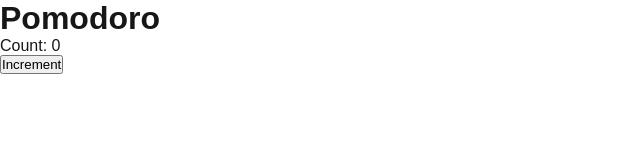
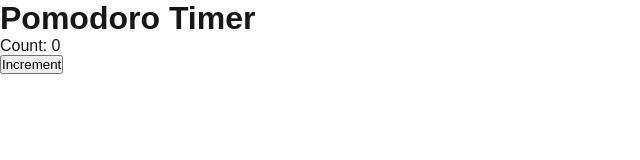
Before and after one commit to Sparklingstadt/pomo-stamp, a Next.js app: page /lab/pomodoro/redux-toolkit in a window 1280 px wide. Shown: the top 160 px of the page, without its empty margins (0-640 px from the left). Built offline with nearby package versions, Linux system fonts and the light colour scheme.

Commit message:
refactor: simplify component tree by replacing Pomodoro.tsx with CounterProvier.tsx

```diff
--- /dev/null
+++ b/app/lab/pomodoro/redux-toolkit/CounterProvider.tsx
@@ -0,0 +1,12 @@
+'use client'
+
+import { Provider } from "react-redux";
+import { store } from "./store";
+
+export default function CounterProvider({ children }: { children: React.ReactNode }) {
+  return (
+    <Provider store={store}>
+      {children}
+    </Provider>
+  );
+}
--- a/app/lab/pomodoro/redux-toolkit/page.tsx
+++ b/app/lab/pomodoro/redux-toolkit/page.tsx
@@ -1,7 +1,13 @@
-import Pomodoro from "./Pomodoro";
+import Counter from "./Counter";
+import CounterProvider from "./CounterProvider";
 
 export default function Page(){
   return (
-    <Pomodoro />
+    <div>
+      <h1>Pomodoro Timer</h1>
+      <CounterProvider>
+        <Counter />
+      </CounterProvider>
+    </div>
   )
 }
```
